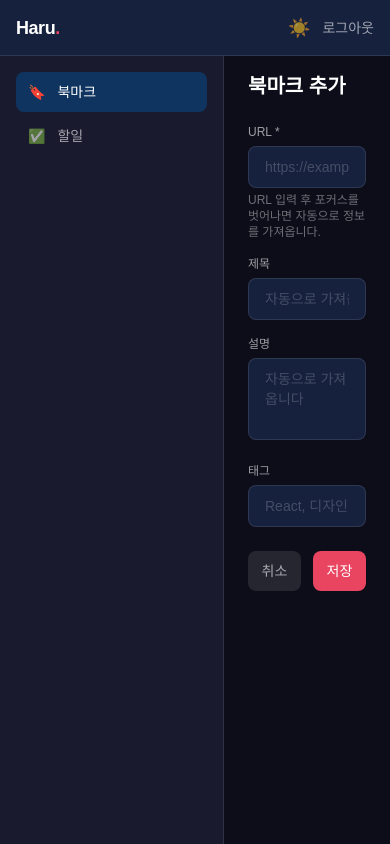
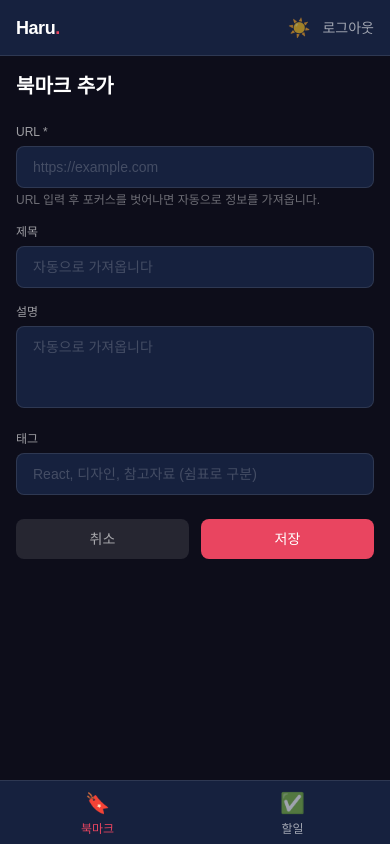
Before and after one commit to jiapril11/haru, a Next.js app: page /bookmarks/new in a window 390 px wide. Built offline with nearby package versions, Linux system fonts and the light colour scheme; no server answers; a web font is replaced by a local one.

Commit message:
feat: 반응형 레이아웃(모바일 하단 탭바, 삭제버튼 모바일 노출

```diff
--- a/src/app/(app)/bookmarks/new/page.tsx
+++ b/src/app/(app)/bookmarks/new/page.tsx
@@ -68,7 +68,7 @@ export default function NewBookmarkPage() {
     setSaving(false);
   }
   return (
-    <div className="max-w-xl">
+    <div className="w-full max-w-xl">
       <h1 className="mt-4 mb-6 text-xl font-bold text-[var(--text)]">북마크 추가</h1>
 
       <form onSubmit={handleSubmit} className="flex flex-col gap-4">
--- a/src/app/(app)/todos/page.tsx
+++ b/src/app/(app)/todos/page.tsx
@@ -71,7 +71,7 @@ export default function TodosPage() {
   }
 
   return (
-    <div className="max-w-2xl">
+    <div className="w-full max-w-2xl">
       {/* 헤더 */}
       <div className="mt-4 mb-6">
         <h1 className="text-xl font-bold text-[var(--text)]">할일</h1>
@@ -84,7 +84,7 @@ export default function TodosPage() {
           <button
             key={tab.value}
             onClick={() => setView(tab.value)}
-            className={`flex-1 cursor-pointer rounded-lg py-2 text-sm transition-colors ${
+            className={`flex-1 cursor-pointer rounded-lg py-2 text-xs md:text-sm transition-colors ${
               view === tab.value
                 ? "bg-[var(--accent)] font-medium text-white"
                 : "text-[var(--text-subtle)] hover:text-[var(--text)]"
--- a/src/app/page.tsx
+++ b/src/app/page.tsx
@@ -25,7 +25,7 @@ export default function LandingPage() {
   return (
     <div className="min-h-screen bg-[var(--bg)] text-[var(--text)]">
       {/* 네비게이션 */}
-      <nav className="flex items-center justify-between border-b border-white/5 px-8 py-5">
+      <nav className="flex items-center justify-between border-b border-white/5 px-4 py-4 md:px-8 md:py-5">
         <Link href={"/"} className="text-lg font-bold">
           Haru<span className="text-[#e94560]">.</span>
         </Link>
@@ -38,12 +38,12 @@ export default function LandingPage() {
       </nav>
 
       {/* 히어로 */}
-      <section className="flex flex-col items-center justify-center px-6 py-32 text-center">
+      <section className="flex flex-col items-center justify-center px-6 py-16 md:py-32 text-center">
         <div className="mb-8 inline-block rounded-full border border-[#e94560]/20 bg-[#e94560]/10 px-3 py-1 text-xs text-[#e94560]">
           북마크 + 투두를 한 곳에서
         </div>
 
-        <h1 className="mb-6 max-w-xl text-5xl leading-tight font-bold">
+        <h1 className="mb-6 max-w-xl text-3xl md:text-5xl leading-tight font-bold">
           하루를 더 잘
           <br />
           <span className="text-[#e94560]">정리</span>하는 방법
@@ -64,7 +64,7 @@ export default function LandingPage() {
       </section>
 
       {/* 기능 소개 */}
-      <section className="mx-auto max-w-4xl px-8 pb-24">
+      <section className="mx-auto max-w-4xl px-4 md:px-8 pb-16 md:pb-24">
         <div className="grid grid-cols-1 gap-6 md:grid-cols-3">
           {features.map((feature) => (
             <div
--- a/src/components/bookmark/BookmarkCard.tsx
+++ b/src/components/bookmark/BookmarkCard.tsx
@@ -79,7 +79,7 @@ export default function BookmarkCard({ bookmark }: Props) {
         </div>
       )}
 
-      <div className="mt-auto flex items-center justify-between pt-3 opacity-0 transition-opacity group-hover:opacity-100">
+      <div className="mt-auto flex items-center justify-between pt-3 transition-opacity md:opacity-0 md:group-hover:opacity-100">
         <a
           href={bookmark.url}
           target="_blank"
--- a/src/components/layout/AppLayout.tsx
+++ b/src/components/layout/AppLayout.tsx
@@ -1,12 +1,16 @@
 import Gnb from "./Gnb";
 import Sidebar from "./Sidebar";
+import BottomNav from "./BottomNav";
 
 export default function AppLayout({ children }: { children: React.ReactNode }) {
   return (
     <div className="min-h-screen bg-[var(--bg)]">
       <Gnb />
       <Sidebar />
-      <main className="ml-56 p-6 pt-14 text-[var(--text)]">{children}</main>
+      <main className="pt-14 p-4 md:ml-56 md:p-6 pb-20 md:pb-6 text-[var(--text)]">
+        {children}
+      </main>
+      <BottomNav />
     </div>
   );
 }
--- /dev/null
+++ b/src/components/layout/BottomNav.tsx
@@ -0,0 +1,32 @@
+"use client";
+
+import Link from "next/link";
+import { usePathname } from "next/navigation";
+
+const menus = [
+  { label: "북마크", href: "/bookmarks", icon: "🔖" },
+  { label: "할일", href: "/todos", icon: "✅" },
+];
+
+export default function BottomNav() {
+  const pathname = usePathname();
+
+  return (
+    <nav className="fixed bottom-0 left-0 right-0 h-16 bg-[var(--surface)] border-t border-[var(--border)] flex items-center md:hidden z-50">
+      {menus.map((menu) => (
+        <Link
+          key={menu.href}
+          href={menu.href}
+          className={`flex flex-1 flex-col items-center justify-center gap-1 py-2 transition-colors ${
+            pathname.startsWith(menu.href)
+              ? "text-[var(--primary)]"
+              : "text-[var(--text-muted)]"
+          }`}
+        >
+          <span className="text-xl">{menu.icon}</span>
+          <span className="text-xs font-medium">{menu.label}</span>
+        </Link>
+      ))}
+    </nav>
+  );
+}
--- a/src/components/layout/Sidebar.tsx
+++ b/src/components/layout/Sidebar.tsx
@@ -12,7 +12,7 @@ export default function Sidebar() {
   const pathname = usePathname();
 
   return (
-    <aside className="fixed top-14 left-0 h-[calc(100vh-3.5rem)] w-56 border-r border-[var(--border)] bg-[var(--surface2)] p-4">
+    <aside className="fixed top-14 left-0 h-[calc(100vh-3.5rem)] w-56 border-r border-[var(--border)] bg-[var(--surface2)] p-4 hidden md:block">
       <nav className="flex flex-col gap-1">
         {menus.map((menu) => (
           <Link
--- a/src/components/todo/TodoItem.tsx
+++ b/src/components/todo/TodoItem.tsx
@@ -76,7 +76,7 @@ export default function TodoItem({ todo }: Props) {
         {/* 삭제 */}
         <button
           onClick={() => deleteTodo.mutate(todo.id)}
-          className="cursor-pointer text-xs text-[var(--text-faint)] opacity-0 transition-colors group-hover:opacity-100 hover:text-[#e94560]"
+          className="cursor-pointer text-xs text-[var(--text-faint)] transition-colors md:opacity-0 md:group-hover:opacity-100 hover:text-[#e94560]"
         >
           삭제
         </button>
```
